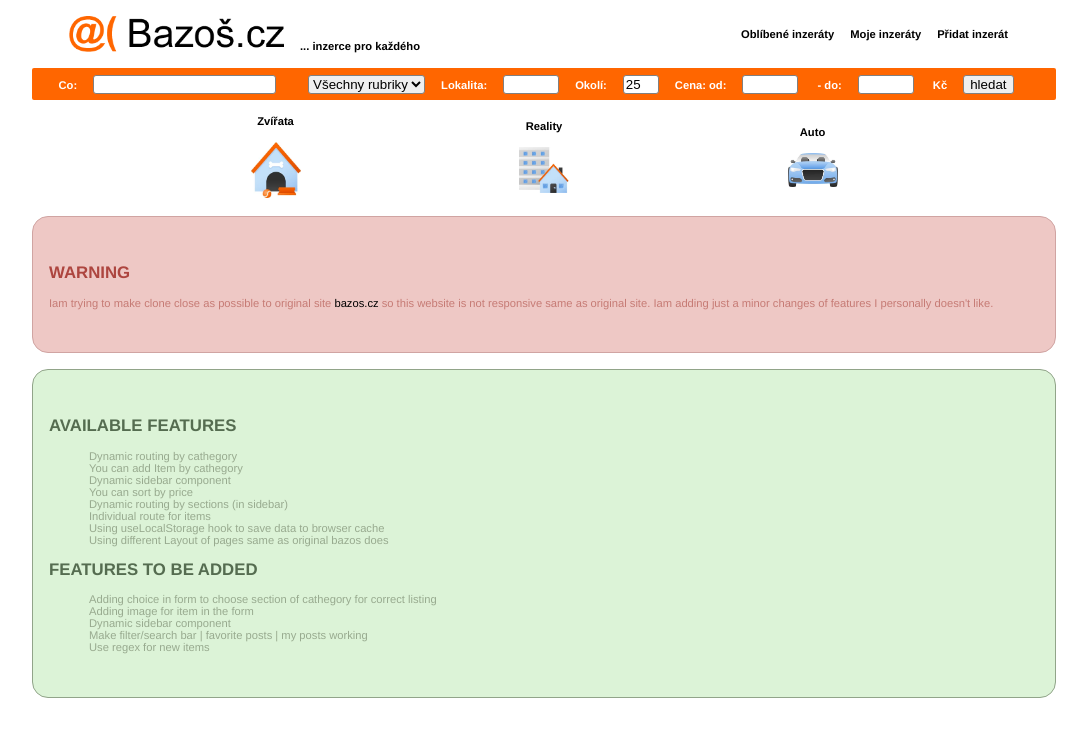
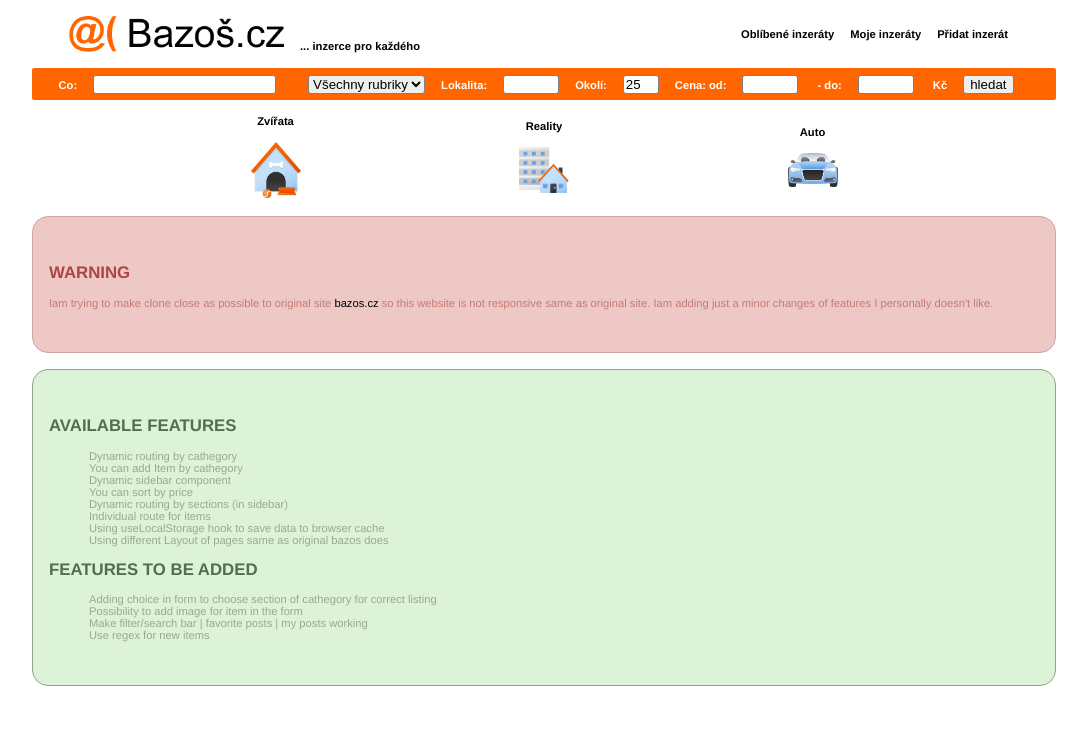
Before and after one commit to chaozek/bazos, a React (Create React App) app: page / in a window 1280 px wide. Shown: the top 736 px of the page, without its empty margins (96-1183 px from the left). Built offline with nearby package versions, Linux system fonts and the light colour scheme.

Commit message:
update 19.9.

```diff
--- a/src/components/routes/HomePage.jsx
+++ b/src/components/routes/HomePage.jsx
@@ -44,8 +44,7 @@ export default function HomePage() {
             Adding choice in form to choose section of cathegory for correct
             listing
           </li>
-          <li>Adding image for item in the form</li>
-          <li>Dynamic sidebar component</li>
+          <li>Possibility to add image for item in the form</li>
           <li>Make filter/search bar | favorite posts | my posts working</li>
           <li>Use regex for new items</li>
         </ul>
```
